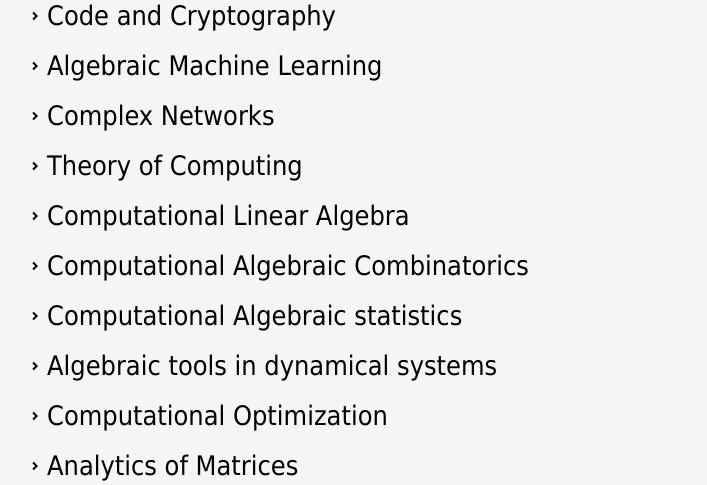
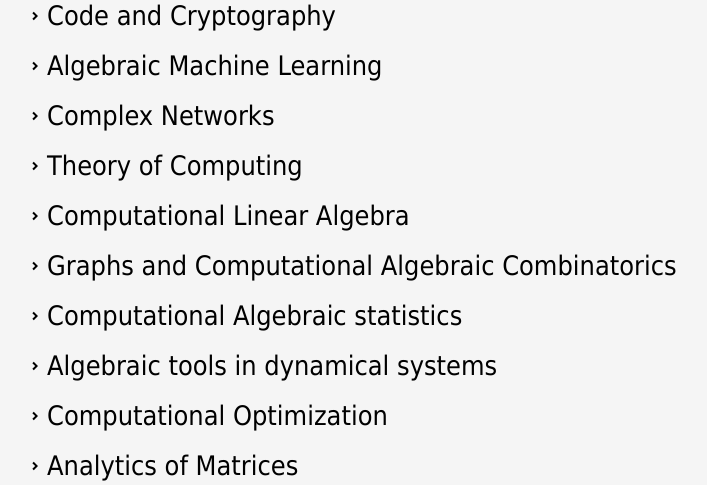
Before and after one commit to KashanUniversity/CACNA2023Event, a PHP site: page /en/ in a window 1280 px wide. Shown: the part 3828-4313 px from the top of the page, without its empty margins (97-804 px from the left). Run offline with PHP 8.4, Linux system fonts and the light colour scheme; some web fonts are replaced.

Commit message:
add graphs

```diff
--- a/en/index.php
+++ b/en/index.php
@@ -159,7 +159,7 @@ $is_home = true;
                 <li>
                     <svg xmlns="http://www.w3.org/2000/svg" viewBox="0 0 24 24" width="24" height="24"><path fill="none" d="M0 0h24v24H0z"/><path d="M12.172 12L9.343 9.172l1.414-1.415L15 12l-4.243 4.243-1.414-1.415z"/></svg>
                     <h3>
-                        Computational Algebraic Combinatorics
+                        Graphs and Computational Algebraic Combinatorics
                     </h3>
                 </li>
 
--- a/fa/index.php
+++ b/fa/index.php
@@ -188,7 +188,7 @@ $is_home = true;
                 <li>
                     <svg xmlns="http://www.w3.org/2000/svg" viewBox="0 0 24 24" width="24" height="24"><path fill="none" d="M0 0h24v24H0z"/><path d="M11.828 12l2.829 2.828-1.414 1.415L9 12l4.243-4.243 1.414 1.415L11.828 12z"/></svg>
                     <h3>
-                        ترکیبیات محاسباتی
+                        گراف و ترکیبیات محاسباتی
                     </h3>
                 </li>
 
```
